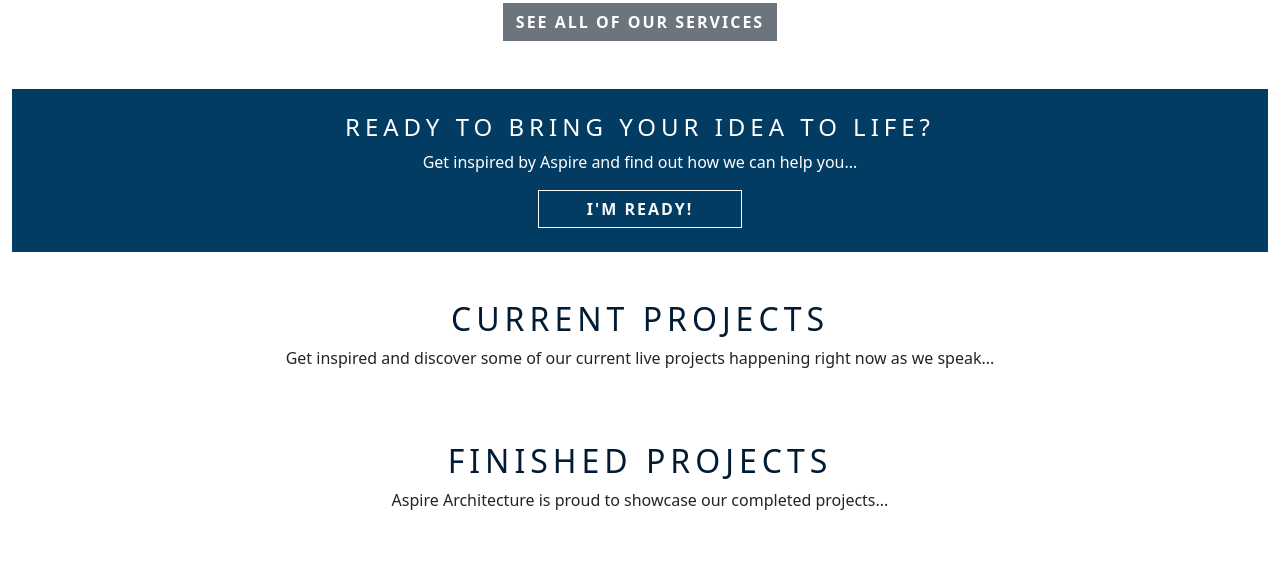
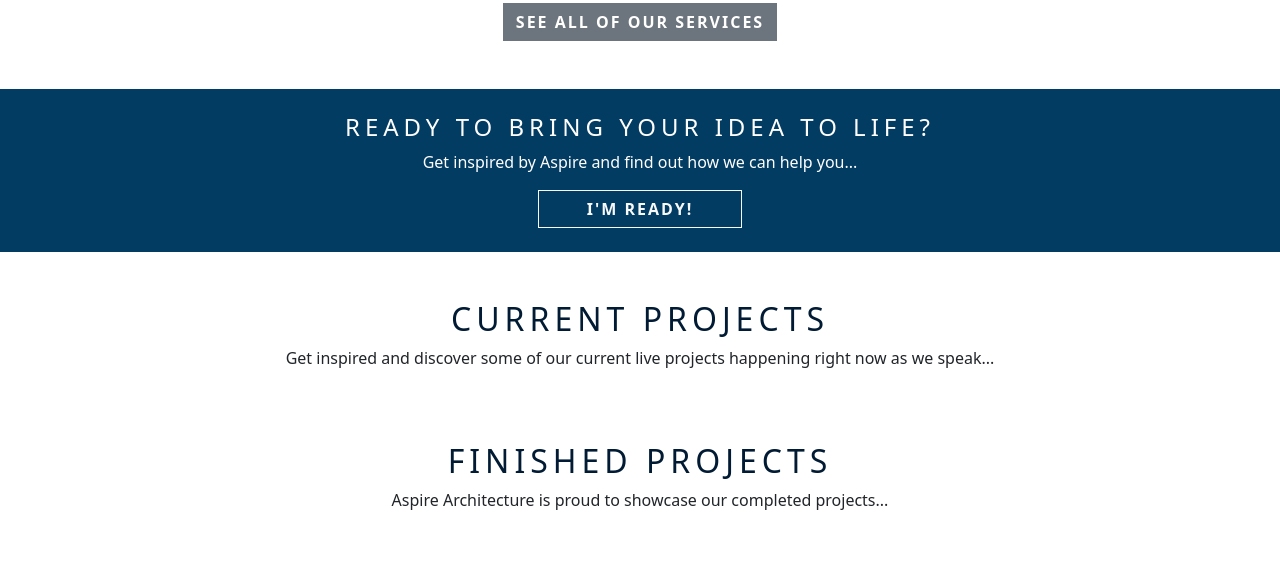
Before and after one commit to lewis-worsley/aspire-architecture, a Django app: page / in a window 1280 px wide. Shown: the part 2831-3412 px from the top of the page. Run offline with Django 3.2, Linux system fonts and the light colour scheme; data that the repository does not hold is empty; some libraries are stand-ins or nearby versions.

Commit message:
container-fluid removed: restricting hero sizing

```diff
--- a/templates/base.html
+++ b/templates/base.html
@@ -15,7 +15,7 @@
 </head>
 
 <body>
-    <div class="container-fluid">
+    <div>
         <div>
             {% include 'snippets/header.html' %}
         </div>
```
